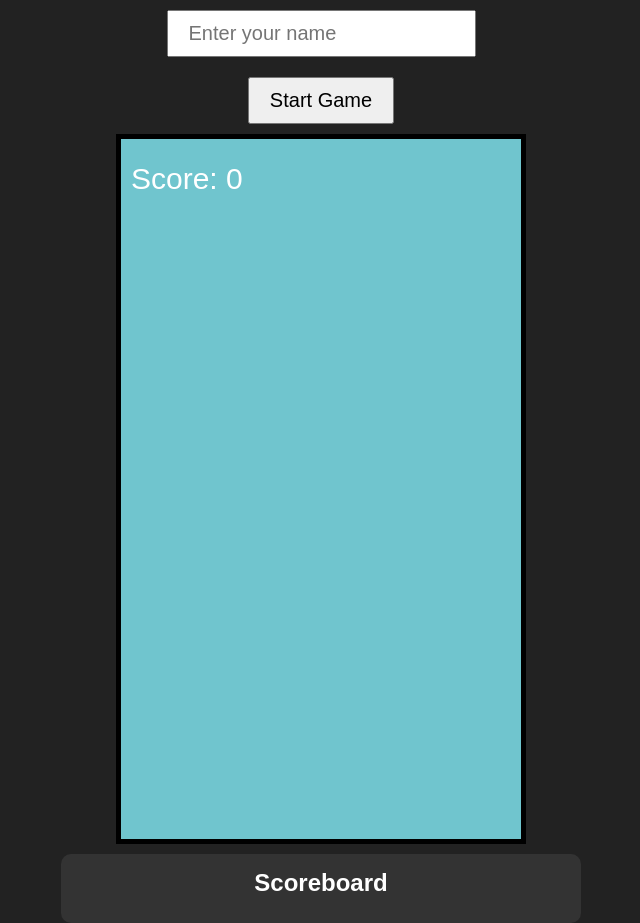
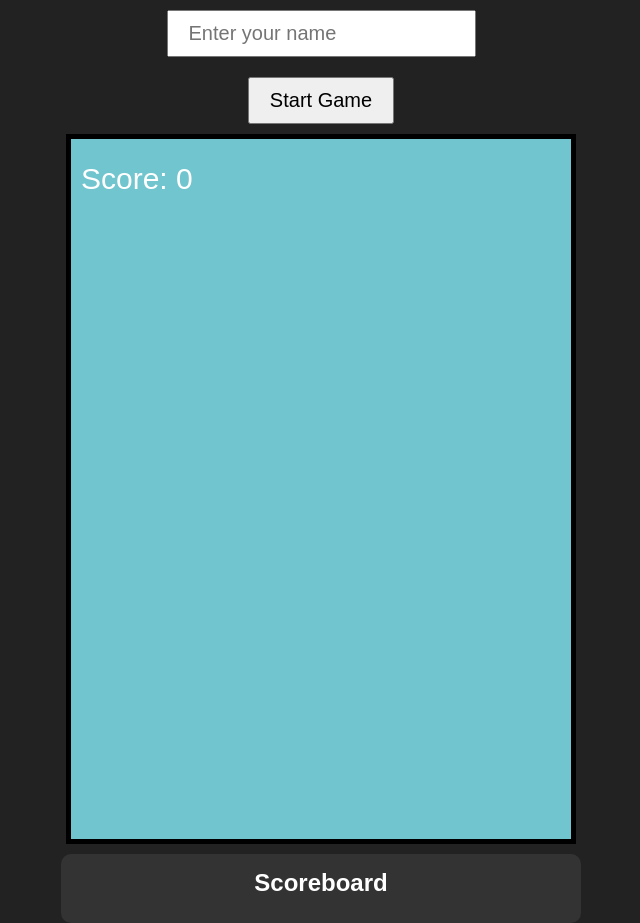
Before and after one commit to commerceday/flappy_bird, a plain HTML site: page index.html in a window 1280 px wide. Shown: the whole page, without its empty margins (319-959 px from the left). Drawn offline with Linux system fonts and the light colour scheme.

Commit message:
index.html

```diff
--- a/index.html
+++ b/index.html
@@ -74,7 +74,7 @@ body {
   <input type="text" id="nameInput" placeholder="Enter your name">
   <button id="startBtn">Start Game</button>
   <div id="countdown"></div>
-  <canvas id="gameCanvas" width="400" height="700"></canvas>
+  <canvas id="gameCanvas" width="500" height="700"></canvas>
 
   <div id="scoreboard">
     <h2>Scoreboard</h2>
```
